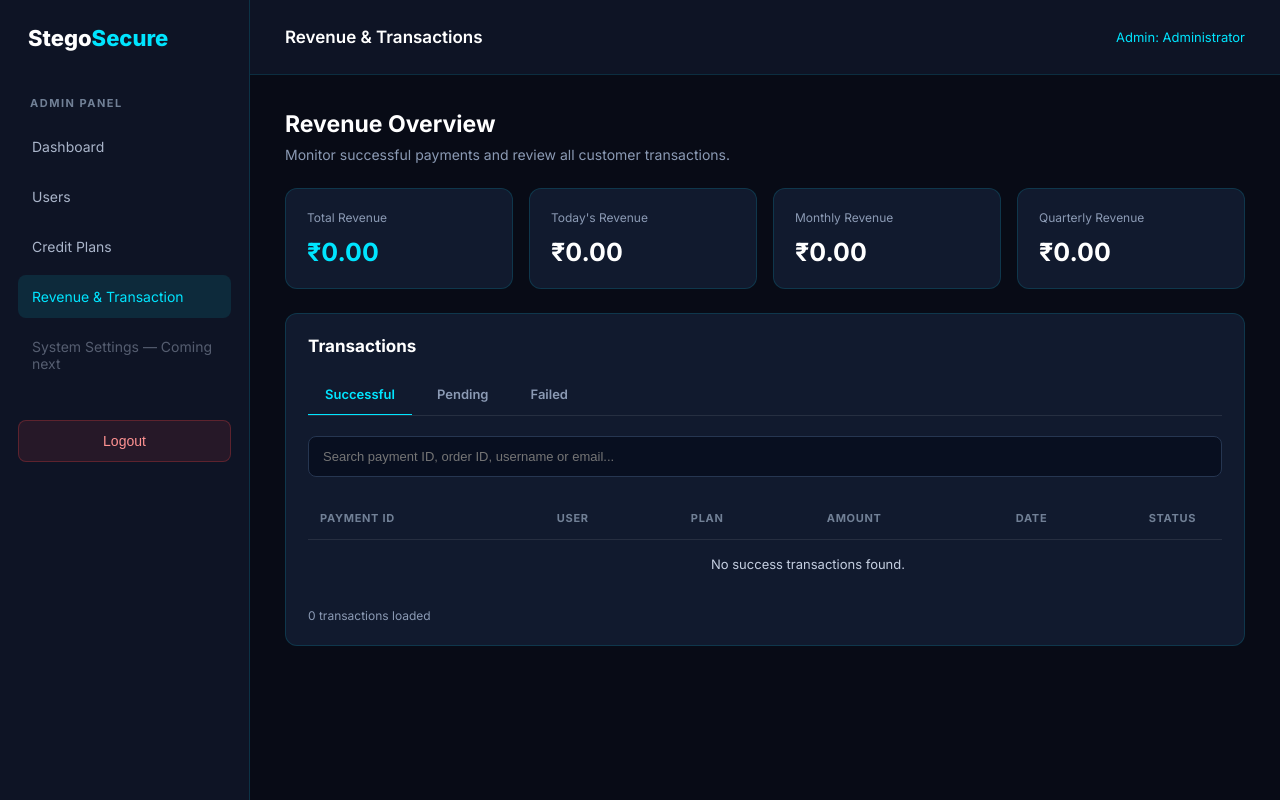
After one commit to nikhilkadam-lab/StegoSecure, a Flask app: page /secure-console-x7k9/revenue in a window 1280 px wide. The commit adds this page. Run offline with Flask 3, Linux system fonts and the light colour scheme; the visitor is signed in with stand-in values (Sample User, id 1); data that the repository does not hold is empty; some libraries are stand-ins or nearby versions.

Commit message:
admin renvenu and transaction add

```diff
--- a/templates/admin/base.html
+++ b/templates/admin/base.html
@@ -186,7 +186,10 @@
    class="nav-link {% if request.endpoint == 'admin.credit_plans' %}active{% endif %}">
     Credit Plans
 </a>
-    <div class="nav-link disabled">Revenue — Coming next</div>
+    <a href="{{ url_for('admin.revenue') }}"
+   class="nav-link {% if request.endpoint == 'admin.revenue' %}active{% endif %}">
+    Revenue & Transaction
+</a>
     <div class="nav-link disabled">System Settings — Coming next</div>
 
     <form method="POST"
--- /dev/null
+++ b/templates/admin/revenue.html
@@ -0,0 +1,417 @@
+{% extends "admin/base.html" %}
+
+{% block title %}Revenue Management | StegoSecure{% endblock %}
+{% block page_heading %}Revenue & Transactions{% endblock %}
+
+{% block content %}
+<style>
+    .revenue-heading { margin-bottom: 25px; }
+    .revenue-heading h2 { margin: 0 0 8px; font-size: 23px; }
+    .revenue-heading p { color: #8b9ab4; font-size: 14px; margin: 0; }
+
+    .revenue-cards {
+        display: grid;
+        grid-template-columns: repeat(4, minmax(0, 1fr));
+        gap: 16px;
+        margin-bottom: 24px;
+    }
+    .revenue-card {
+        background: #111a2e;
+        border: 1px solid rgba(0,229,255,.14);
+        border-radius: 12px;
+        padding: 21px;
+        min-width: 0;
+    }
+    .revenue-card-label { color: #8b9ab4; font-size: 12px; margin-bottom: 12px; }
+    .revenue-card-value { color: #fff; font-size: 25px; font-weight: 700; overflow-wrap: anywhere; }
+    .revenue-card.total .revenue-card-value { color: #00e5ff; }
+
+    .transactions-panel {
+        background: #111a2e;
+        border: 1px solid rgba(0,229,255,.14);
+        border-radius: 12px;
+        padding: 22px;
+    }
+    .transactions-heading { margin: 0 0 18px; font-size: 17px; }
+    .transaction-tabs {
+        display: flex;
+        gap: 8px;
+        border-bottom: 1px solid rgba(255,255,255,.09);
+        margin-bottom: 20px;
+        overflow-x: auto;
+    }
+    .transaction-tab {
+        border: 0;
+        border-bottom: 2px solid transparent;
+        background: transparent;
+        color: #8b9ab4;
+        padding: 12px 17px;
+        margin-bottom: -1px;
+        font: inherit;
+        font-size: 13px;
+        font-weight: 600;
+        cursor: pointer;
+        white-space: nowrap;
+    }
+    .transaction-tab:hover { color: #fff; }
+    .transaction-tab.active { color: #00e5ff; border-bottom-color: #00e5ff; }
+
+    .transactions-toolbar { display: flex; gap: 12px; margin-bottom: 20px; }
+    .transaction-search { flex: 1; min-width: 220px; }
+    .transaction-search input {
+        width: 100%; background: #080f20; border: 1px solid #263651;
+        border-radius: 8px; color: #fff; padding: 12px 14px;
+        outline: none; font-size: 13px;
+    }
+    .transaction-search input:focus { border-color: #00e5ff; }
+    .transactions-table-wrapper { width: 100%; overflow-x: auto; }
+    .transactions-table { width: 100%; border-collapse: collapse; min-width: 1000px; }
+    .transactions-table th {
+        text-align: left; padding: 14px 12px; color: #718096;
+        font-size: 11px; text-transform: uppercase; letter-spacing: .7px;
+        border-bottom: 1px solid rgba(255,255,255,.09); white-space: nowrap;
+    }
+    .transactions-table td {
+        padding: 16px 12px; border-bottom: 1px solid rgba(255,255,255,.06);
+        color: #c4cee0; font-size: 13px; white-space: nowrap;
+    }
+    .transactions-table tbody tr:hover { background: rgba(0,229,255,.025); }
+    .transactions-table tr:last-child td { border-bottom: none; }
+    .transaction-primary { color: #fff; font-weight: 600; }
+    .transaction-secondary { color: #8b9ab4; font-size: 11px; margin-top: 5px; }
+    .transaction-amount { color: #00e5ff !important; font-weight: 700; }
+    .payment-status {
+        display: inline-block; padding: 5px 10px; border-radius: 20px;
+        font-size: 11px; font-weight: 700; text-transform: capitalize;
+    }
+    .payment-status.success { background: rgba(0,220,150,.10); color: #55e6ae; }
+    .payment-status.pending { background: rgba(255,190,70,.12); color: #ffca70; }
+    .payment-status.failed { background: rgba(255,70,70,.12); color: #ff8585; }
+    .loading-state, .empty-state, .error-state {
+        text-align: center; padding: 28px; color: #8b9ab4; font-size: 13px;
+    }
+    .error-state { color: #ff8585; }
+    .transactions-footer {
+        display: flex; justify-content: space-between; align-items: center;
+        gap: 12px; margin-top: 20px; flex-wrap: wrap;
+    }
+    .transactions-count { font-size: 12px; color: #8b9ab4; }
+    .load-more-btn {
+        background: rgba(0,229,255,.10); border: 1px solid rgba(0,229,255,.3);
+        color: #00e5ff; padding: 10px 18px; border-radius: 7px;
+        cursor: pointer; font-size: 12px; font-weight: 600;
+    }
+    .load-more-btn:hover { background: rgba(0,229,255,.18); }
+    .load-more-btn:disabled { opacity: .5; cursor: not-allowed; }
+
+    @media(max-width: 1100px) {
+        .revenue-cards { grid-template-columns: repeat(2, minmax(0, 1fr)); }
+    }
+    @media(max-width: 600px) {
+        .revenue-cards { grid-template-columns: 1fr 1fr; gap: 10px; }
+        .revenue-card { padding: 15px; }
+        .revenue-card-value { font-size: 20px; }
+        .transactions-panel { padding: 15px; }
+        .transactions-toolbar { flex-direction: column; }
+    }
+</style>
+
+<div class="revenue-heading">
+    <h2>Revenue Overview</h2>
+    <p>Monitor successful payments and review all customer transactions.</p>
+</div>
+
+<section class="revenue-cards" aria-label="Revenue summary">
+    <div class="revenue-card total">
+        <div class="revenue-card-label">Total Revenue</div>
+        <div class="revenue-card-value" id="total-revenue">—</div>
+    </div>
+    <div class="revenue-card">
+        <div class="revenue-card-label">Today's Revenue</div>
+        <div class="revenue-card-value" id="today-revenue">—</div>
+    </div>
+    <div class="revenue-card">
+        <div class="revenue-card-label">Monthly Revenue</div>
+        <div class="revenue-card-value" id="monthly-revenue">—</div>
+    </div>
+    <div class="revenue-card">
+        <div class="revenue-card-label">Quarterly Revenue</div>
+        <div class="revenue-card-value" id="quarterly-revenue">—</div>
+    </div>
+</section>
+
+<section class="transactions-panel">
+    <h3 class="transactions-heading">Transactions</h3>
+
+    <div class="transaction-tabs" role="tablist" aria-label="Transaction status">
+        <button type="button" class="transaction-tab active" data-status="success" role="tab" aria-selected="true">Successful</button>
+        <button type="button" class="transaction-tab" data-status="pending" role="tab" aria-selected="false">Pending</button>
+        <button type="button" class="transaction-tab" data-status="failed" role="tab" aria-selected="false">Failed</button>
+    </div>
+
+    <div class="transactions-toolbar">
+        <div class="transaction-search">
+            <input type="search" id="transaction-search"
+                   placeholder="Search payment ID, order ID, username or email..."
+                   autocomplete="off" maxlength="100">
+        </div>
+    </div>
+
+    <div class="transactions-table-wrapper">
+        <table class="transactions-table">
+            <thead>
+                <tr>
+                    <th>Payment ID</th>
+                    <th>User</th>
+                    <th>Plan</th>
+                    <th>Amount</th>
+                    <th>Date</th>
+                    <th>Status</th>
+                </tr>
+            </thead>
+            <tbody id="transactions-table-body">
+                <tr><td colspan="6" class="loading-state">Loading transactions...</td></tr>
+            </tbody>
+        </table>
+    </div>
+
+    <div class="transactions-footer">
+        <div class="transactions-count" id="transactions-count">Loading...</div>
+        <button type="button" class="load-more-btn" id="load-more-transactions" hidden>Load More</button>
+    </div>
+    <div class="loading-state" id="transactions-loading" hidden>Loading more transactions...</div>
+</section>
+
+<script>
+document.addEventListener("DOMContentLoaded", function () {
+    const BASE_URL = "{{ url_for('admin.revenue') }}";
+    const SUMMARY_URL = BASE_URL.replace(/\/$/, "") + "/api/summary";
+    const TRANSACTIONS_URL = BASE_URL.replace(/\/$/, "") + "/api/transactions";
+
+    const tableBody = document.getElementById("transactions-table-body");
+    const searchInput = document.getElementById("transaction-search");
+    const countLabel = document.getElementById("transactions-count");
+    const loadMoreButton = document.getElementById("load-more-transactions");
+    const loadingIndicator = document.getElementById("transactions-loading");
+    const tabButtons = Array.from(document.querySelectorAll(".transaction-tab"));
+
+    let currentStatus = "success";
+    let currentSearch = "";
+    let nextCursor = null;
+    let hasMore = true;
+    let loadedCount = 0;
+    let loading = false;
+    let requestNumber = 0;
+    let searchTimer = null;
+
+    function formatMoney(value) {
+        const amount = Number(value || 0);
+        return "₹" + amount.toLocaleString("en-IN", {
+            minimumFractionDigits: 2,
+            maximumFractionDigits: 2
+        });
+    }
+
+    function formatDate(value) {
+        if (!value) return "N/A";
+        const date = new Date(value);
+        if (Number.isNaN(date.getTime())) return "N/A";
+        return date.toLocaleString("en-IN", {
+            day: "2-digit", month: "short", year: "numeric",
+            hour: "2-digit", minute: "2-digit"
+        });
+    }
+
+    async function loadSummary() {
+        try {
+            const response = await fetch(SUMMARY_URL, {
+                credentials: "same-origin",
+                headers: { "Accept": "application/json" }
+            });
+            if (!response.ok) throw new Error("Unable to load revenue summary.");
+            const data = await response.json();
+            if (data.success === false) throw new Error(data.message || "Unable to load revenue summary.");
+            const summary = data.summary || data;
+            document.getElementById("total-revenue").textContent = formatMoney(summary.total_revenue);
+            document.getElementById("today-revenue").textContent = formatMoney(summary.today_revenue);
+            document.getElementById("monthly-revenue").textContent = formatMoney(summary.monthly_revenue);
+            document.getElementById("quarterly-revenue").textContent = formatMoney(summary.quarterly_revenue);
+        } catch (error) {
+            ["total-revenue", "today-revenue", "monthly-revenue", "quarterly-revenue"].forEach(id => {
+                document.getElementById(id).textContent = "Unavailable";
+            });
+        }
+    }
+
+    function addCell(row, value, className) {
+        const cell = document.createElement("td");
+        cell.textContent = value === null || value === undefined || value === "" ? "N/A" : value;
+        if (className) cell.className = className;
+        row.appendChild(cell);
+        return cell;
+    }
+
+    function renderTransaction(item) {
+        const row = document.createElement("tr");
+
+        const paymentCell = document.createElement("td");
+        const paymentPrimary = document.createElement("div");
+        paymentPrimary.className = "transaction-primary";
+        paymentPrimary.textContent = item.payment_id || "Not captured";
+        paymentCell.appendChild(paymentPrimary);
+        const orderSecondary = document.createElement("div");
+        orderSecondary.className = "transaction-secondary";
+        orderSecondary.textContent = "Order: " + (item.razorpay_order_id || "N/A");
+        paymentCell.appendChild(orderSecondary);
+        row.appendChild(paymentCell);
+
+        const userCell = document.createElement("td");
+        const username = document.createElement("div");
+        username.className = "transaction-primary";
+        username.textContent = item.username || "N/A";
+        userCell.appendChild(username);
+        const email = document.createElement("div");
+        email.className = "transaction-secondary";
+        email.textContent = item.email || "N/A";
+        userCell.appendChild(email);
+        row.appendChild(userCell);
+
+        const planCell = document.createElement("td");
+        const planName = document.createElement("div");
+        planName.textContent = item.plan_name || "Credit Plan";
+        planCell.appendChild(planName);
+        if (item.credits_snapshot !== null && item.credits_snapshot !== undefined) {
+            const credits = document.createElement("div");
+            credits.className = "transaction-secondary";
+            credits.textContent = Number(item.credits_snapshot).toLocaleString("en-IN") + " credits";
+            planCell.appendChild(credits);
+        }
+        row.appendChild(planCell);
+
+        addCell(row, formatMoney(item.amount), "transaction-amount");
+        addCell(row, formatDate(item.created_at));
+
+        const statusCell = document.createElement("td");
+        const badge = document.createElement("span");
+        const status = String(item.status || currentStatus).toLowerCase();
+        badge.className = "payment-status " + status;
+        badge.textContent = status;
+        statusCell.appendChild(badge);
+        row.appendChild(statusCell);
+
+        tableBody.appendChild(row);
+    }
+
+    function showMessage(message, className) {
+        tableBody.innerHTML = "";
+        const row = document.createElement("tr");
+        const cell = document.createElement("td");
+        cell.colSpan = 6;
+        cell.className = className;
+        cell.textContent = message;
+        row.appendChild(cell);
+        tableBody.appendChild(row);
+    }
+
+    function updateFooter() {
+        countLabel.textContent = loadedCount + " transactions loaded";
+        loadMoreButton.hidden = !hasMore || loadedCount === 0;
+        loadMoreButton.disabled = loading;
+        loadMoreButton.textContent = loading ? "Loading..." : "Load More";
+    }
+
+    async function loadTransactions(reset) {
+        if (loading || (!reset && !hasMore)) return;
+        loading = true;
+        const thisRequest = requestNumber;
+
+        if (reset) {
+            loadedCount = 0;
+            nextCursor = null;
+            hasMore = true;
+            tableBody.innerHTML = "";
+            countLabel.textContent = "Loading...";
+        }
+
+        loadingIndicator.hidden = false;
+        updateFooter();
+
+        const params = new URLSearchParams();
+        params.set("status", currentStatus);
+        params.set("search", currentSearch);
+        if (nextCursor !== null) params.set("cursor", nextCursor);
+
+        try {
+            const response = await fetch(TRANSACTIONS_URL + "?" + params.toString(), {
+                method: "GET",
+                credentials: "same-origin",
+                headers: { "Accept": "application/json" }
+            });
+            if (!response.ok) throw new Error("Unable to load transactions.");
+            const data = await response.json();
+            if (!data.success) throw new Error(data.message || "Unable to load transactions.");
+            if (thisRequest !== requestNumber) return;
+
+            const transactions = data.transactions || [];
+            if (reset && transactions.length === 0) {
+                showMessage("No " + currentStatus + " transactions found.", "empty-state");
+            } else {
+                transactions.forEach(renderTransaction);
+            }
+            loadedCount += transactions.length;
+            nextCursor = data.next_cursor ?? null;
+            hasMore = Boolean(data.has_more);
+            updateFooter();
+        } catch (error) {
+            if (thisRequest === requestNumber) {
+                if (loadedCount === 0) showMessage(error.message, "error-state");
+                else countLabel.textContent = "Unable to load more transactions. Please try again.";
+            }
+        } finally {
+            if (thisRequest === requestNumber) {
+                loading = false;
+                loadingIndicator.hidden = true;
+                updateFooter();
+            }
+        }
+    }
+
+    function resetAndLoad() {
+        requestNumber++;
+        loading = false;
+        loadingIndicator.hidden = true;
+        loadTransactions(true);
+    }
+
+    tabButtons.forEach(button => {
+        button.addEventListener("click", function () {
+            currentStatus = button.dataset.status;
+            tabButtons.forEach(tab => {
+                const active = tab === button;
+                tab.classList.toggle("active", active);
+                tab.setAttribute("aria-selected", active ? "true" : "false");
+            });
+            searchInput.value = "";
+            currentSearch = "";
+            clearTimeout(searchTimer);
+            resetAndLoad();
+        });
+    });
+
+    searchInput.addEventListener("input", function () {
+        clearTimeout(searchTimer);
+        searchTimer = setTimeout(function () {
+            currentSearch = searchInput.value.trim();
+            resetAndLoad();
+        }, 350);
+    });
+
+    loadMoreButton.addEventListener("click", function () {
+        loadTransactions(false);
+    });
+
+    loadSummary();
+    loadTransactions(true);
+});
+</script>
+{% endblock %}
```
Also changed, not shown: admin/admin_routes.py (+92 -0 lines), admin/revenue_service.py (added, +182 -0 lines).
